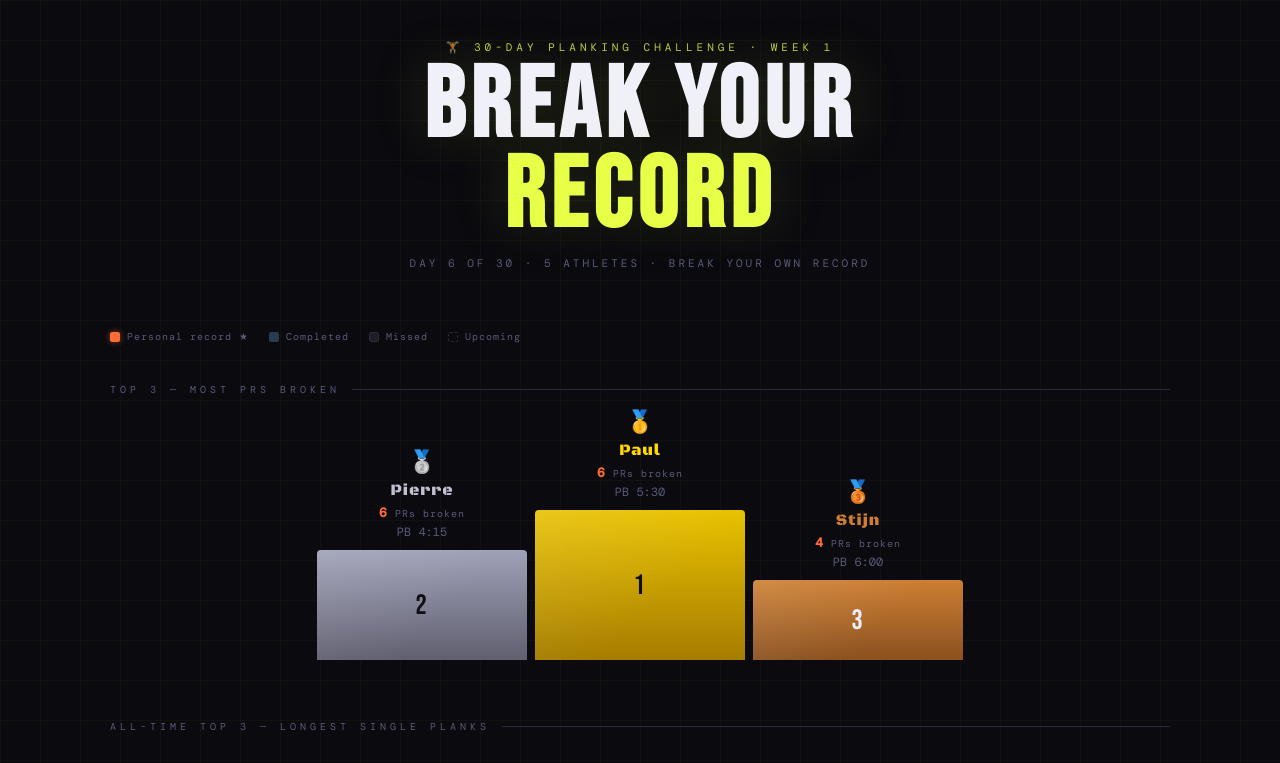
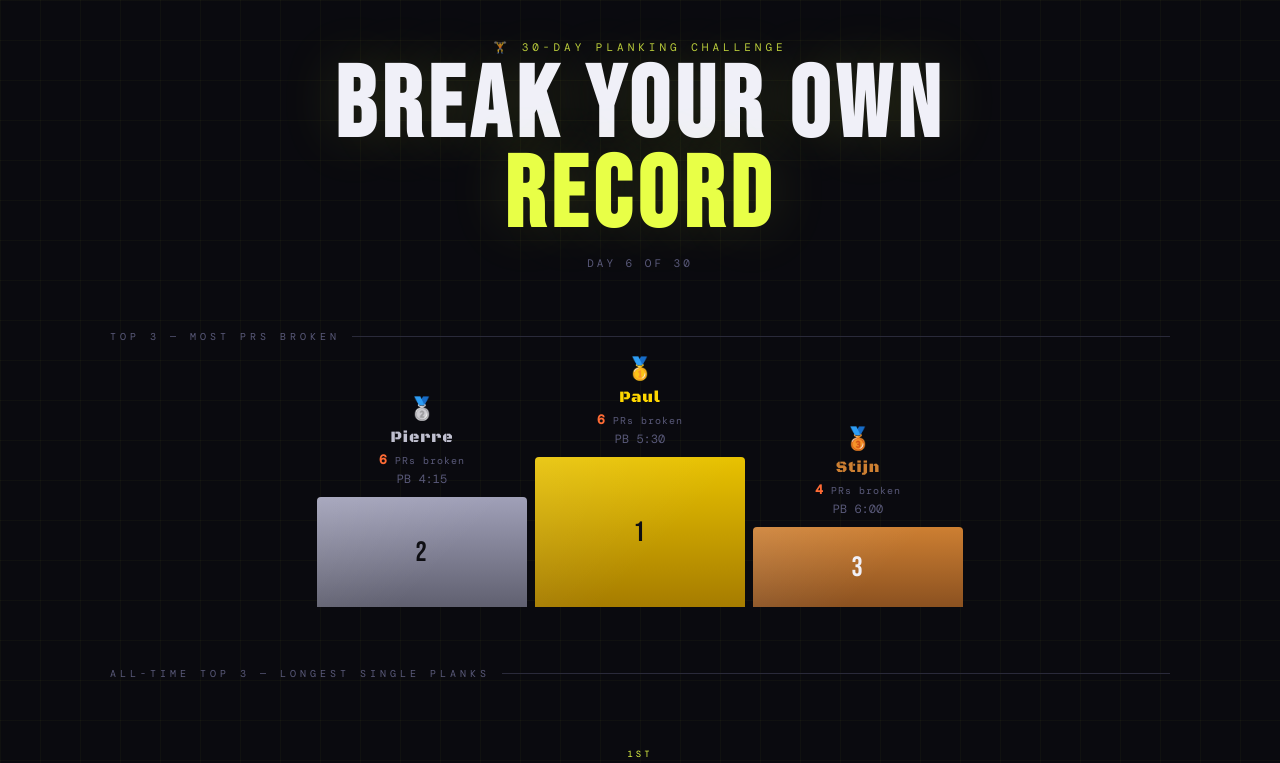
Before and after one commit to web-tailor/planking-challenge, a Nuxt app: page / in a window 1280 px wide. Shown: the top 763 px of the page. Built offline with nearby package versions, Linux system fonts and the light colour scheme.

Commit message:
better layout

```diff
--- a/pages/index.vue
+++ b/pages/index.vue
@@ -7,13 +7,16 @@ const { athletes, completedDays, podiumOrder, alltimeOrder, stats } = usePlankDa
 <template>
   <div class="container">
     <header>
-      <div class="week-label">🏋️ 30-Day Planking Challenge · Week 1</div>
-      <h1>BREAK YOUR<br><span>RECORD</span></h1>
+      <div class="week-label">🏋️ 30-Day Planking Challenge</div>
+      <h1>BREAK YOUR OWN<br><span>RECORD</span></h1>
       <div class="subtitle">
-        Day {{ completedDays }} of {{ TOTAL_DAYS }} · 5 Athletes · Break Your Own Record
+        Day {{ completedDays }} of {{ TOTAL_DAYS }}
       </div>
     </header>
 
+    <PlankPodium :podium-order="podiumOrder" :athletes="athletes" />
+    <PlankAlltimePodium :alltime-order="alltimeOrder" />
+    <PlankLeaderboard :athletes="athletes" :completed-days="completedDays" />
     <div class="legend">
       <div class="legend-item">
         <div class="legend-pip" style="background:var(--pr-color);box-shadow:0 0 6px rgba(255,107,53,0.5)"></div>
@@ -32,10 +35,6 @@ const { athletes, completedDays, podiumOrder, alltimeOrder, stats } = usePlankDa
         Upcoming
       </div>
     </div>
-
-    <PlankPodium :podium-order="podiumOrder" :athletes="athletes" />
-    <PlankAlltimePodium :alltime-order="alltimeOrder" />
-    <PlankLeaderboard :athletes="athletes" :completed-days="completedDays" />
     <PlankHeatmap :athletes="athletes" />
     <PlankDailyCards :athletes="athletes" :completed-days="completedDays" />
     <PlankStats :stats="stats" />
```
Also changed, not shown: 1 other file (tests, documents, lock files or other folders).
